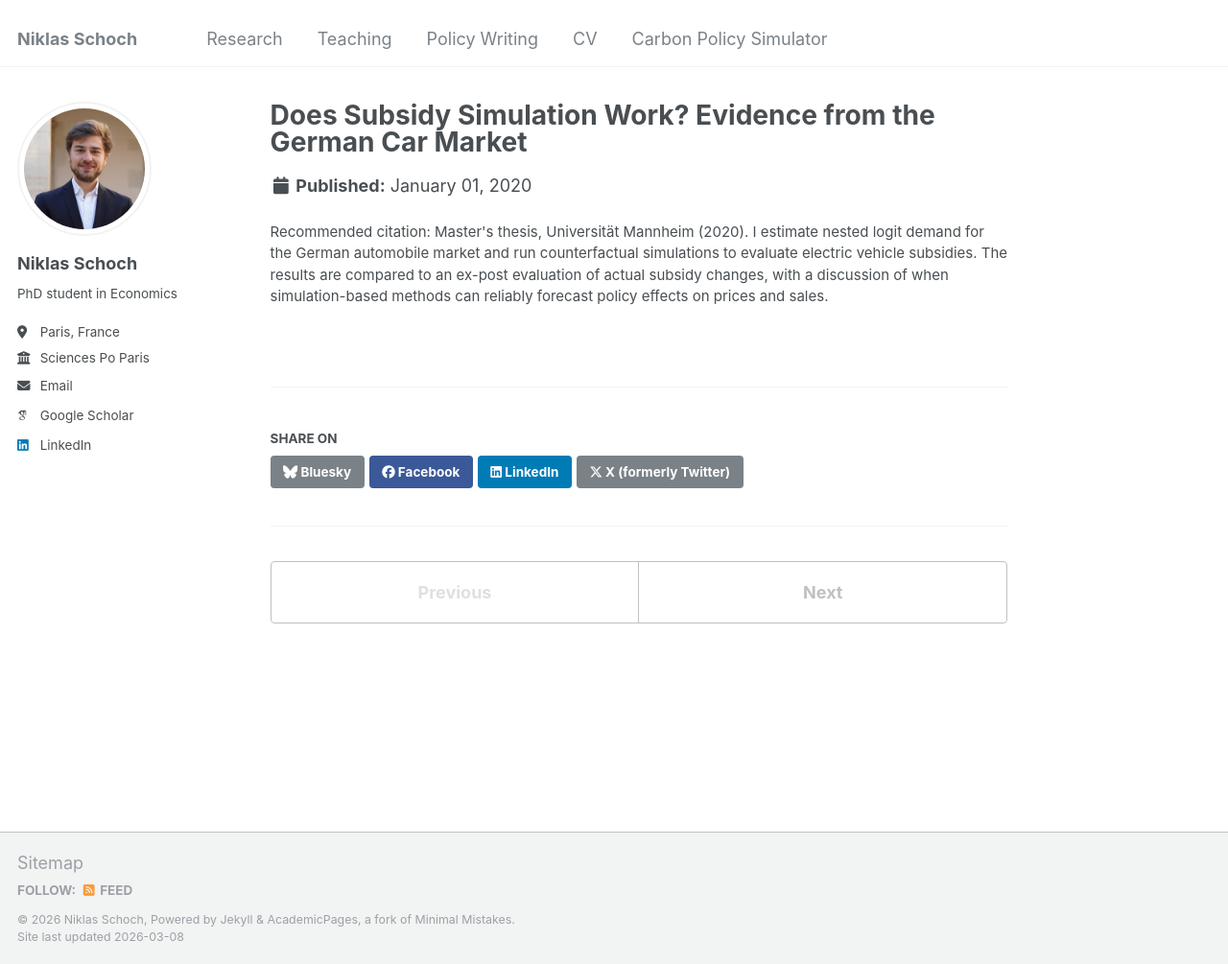
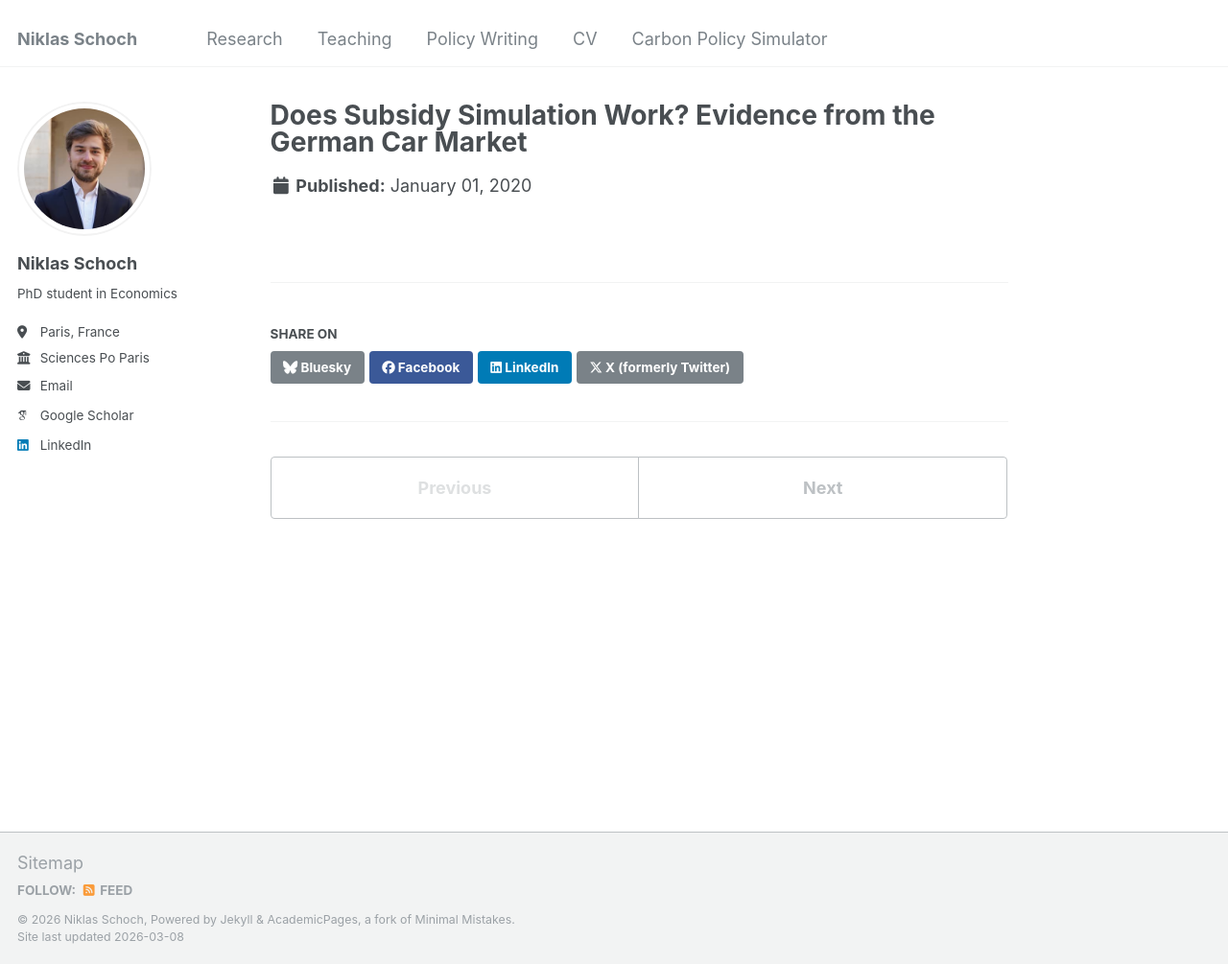
Before and after one commit to niklasschoch/niklasschoch.github.io, a Jekyll site: the page built from _publications/masterthesis.md, in a window 1280 px wide and 1005 px high. Shown: the whole window at 96% size. Built offline with Jekyll 4.4.1, drawn with Linux system fonts in a browser that asks for light colours; some web fonts are replaced.

Commit message:
Update masterthesis.md

```diff
--- a/_publications/masterthesis.md
+++ b/_publications/masterthesis.md
@@ -3,7 +3,7 @@ title: "Does Subsidy Simulation Work? Evidence from the German Car Market"
 date: 2020-01-01
 collection: publications
 category: Master thesis
-citation: "Master's thesis, Universität Mannheim (2020). I estimate nested logit demand for the German automobile market and run counterfactual simulations to evaluate electric vehicle subsidies. The results are compared to an ex-post evaluation of actual subsidy changes, with a discussion of when simulation-based methods can reliably forecast policy effects on prices and sales."
+authors: "Master`s thesis (2020)"
 links:
   - label: "Replication code"
     url: "https://github.com/niklasschoch/masterthesis_replication"
```
